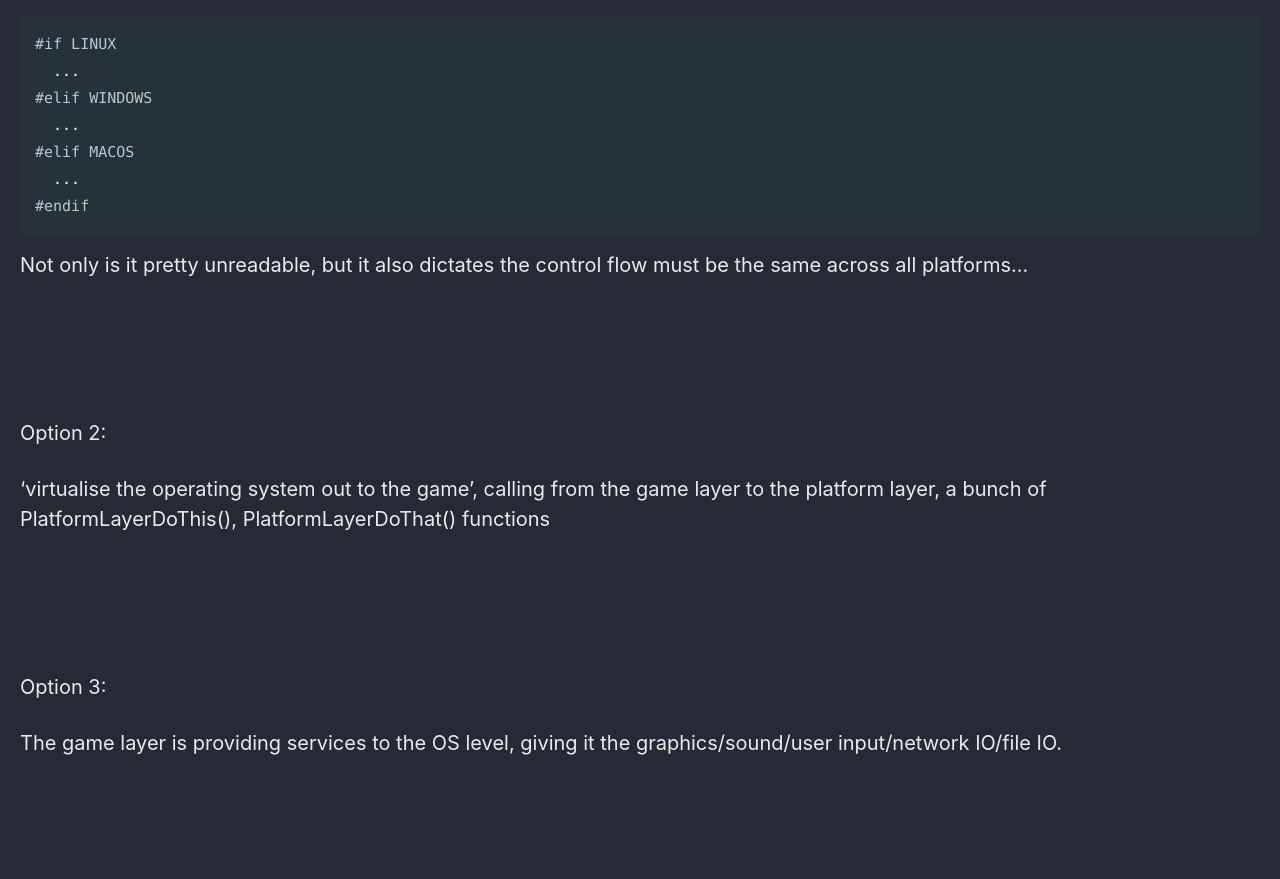
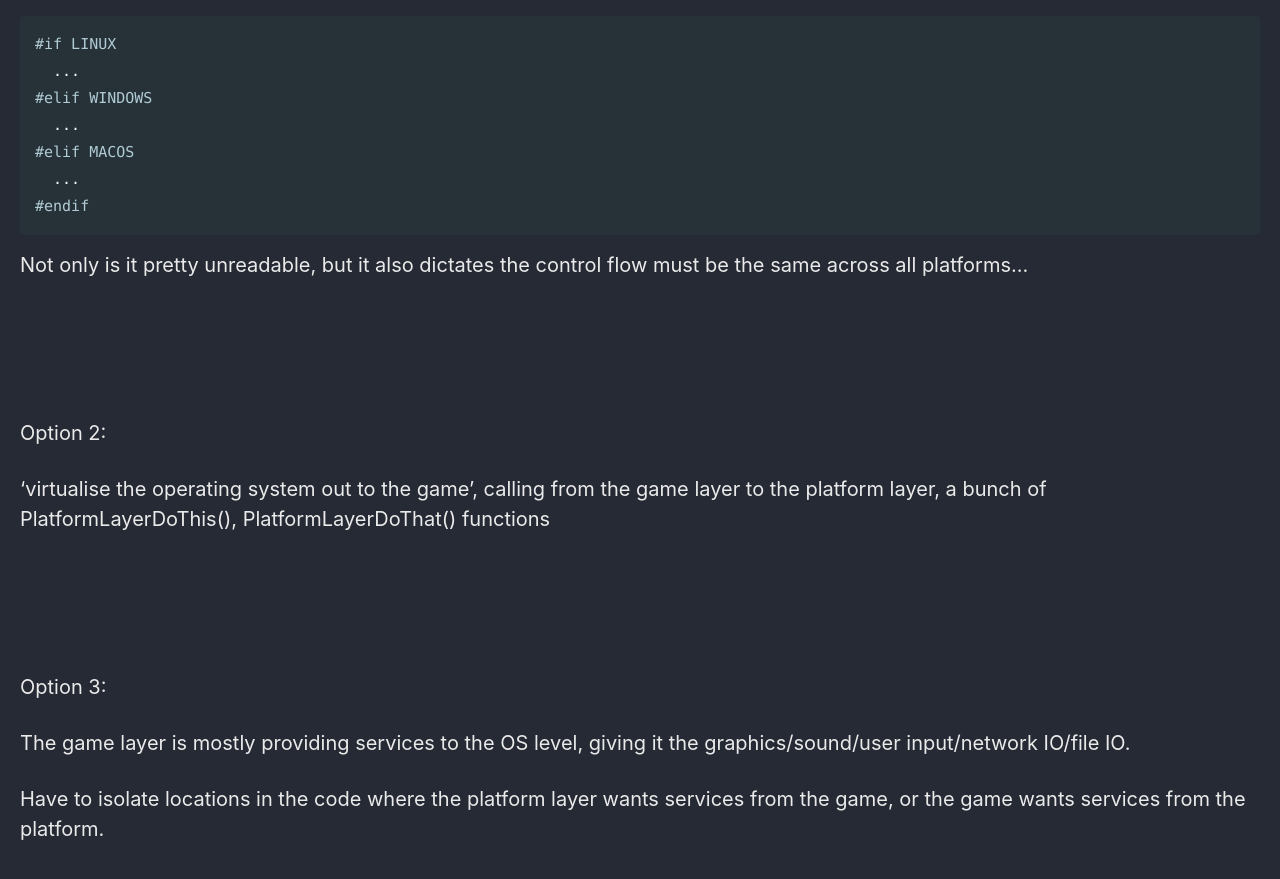
Before and after one commit to Connor-McCartney/Connor-McCartney.github.io, a Jekyll site: the page built from _pages/misc/HandmadeHeroNotes.md, in a window 1280 px wide and 900 px high, scrolled down 3436 px. Shown: the top 879 px of the window. Built offline with Jekyll 4.4.1, drawn with Linux system fonts in a browser that asks for light colours; cached includes are drawn as plain includes; our own code applies the rules of GitHub Pages for plain Markdown files; before the commit the page ends 4250 px from its top, so only the background shows below that.

Commit message:
Update HandmadeHeroNotes.md

```diff
--- a/_pages/misc/HandmadeHeroNotes.md
+++ b/_pages/misc/HandmadeHeroNotes.md
@@ -165,4 +165,6 @@ Option 2:
 
 Option 3:
 
-The game layer is providing services to the OS level, giving it the graphics/sound/user input/network IO/file IO.
+The game layer is mostly providing services to the OS level, giving it the graphics/sound/user input/network IO/file IO.
+
+Have to isolate locations in the code where the platform layer wants services from the game, or the game wants services from the platform.
```
